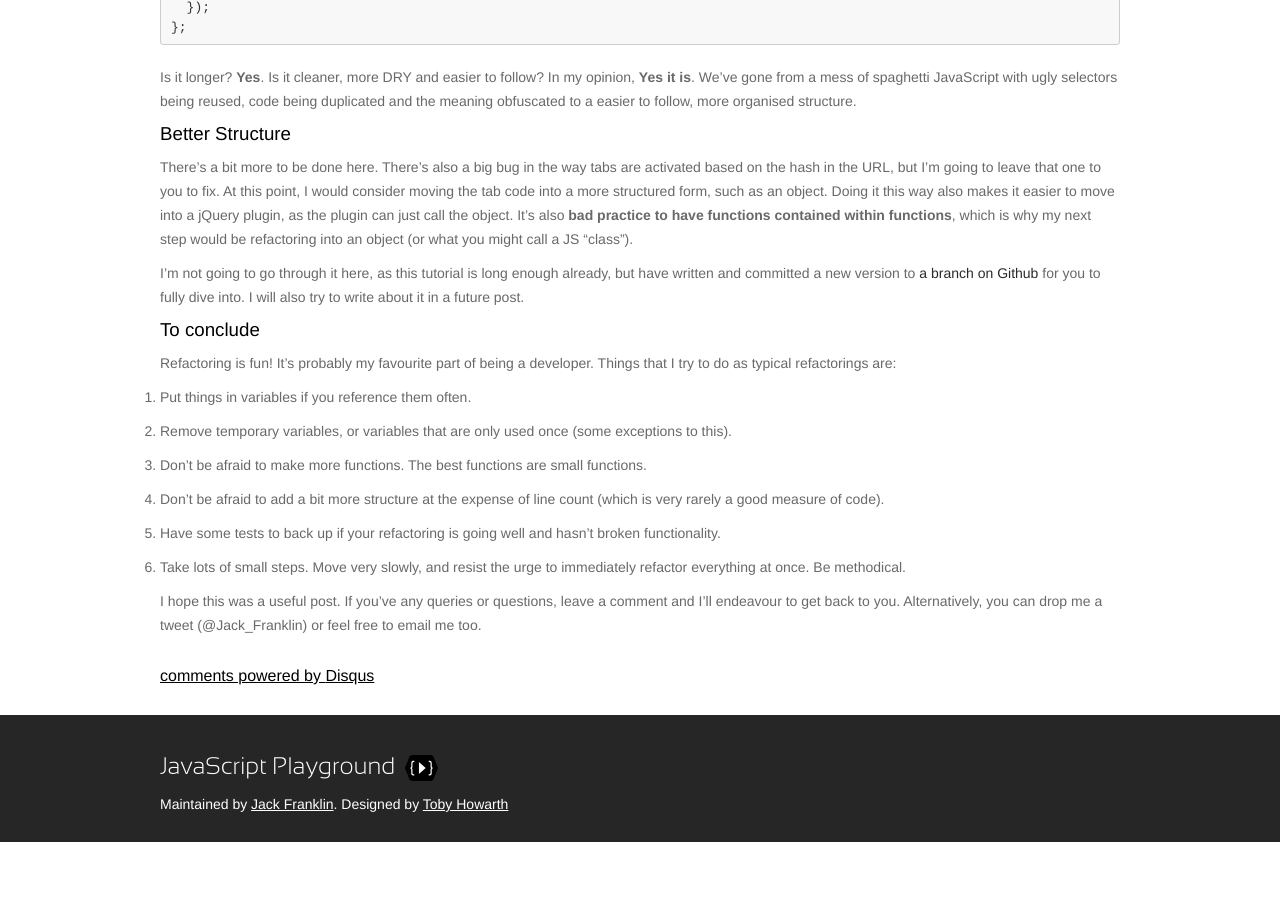
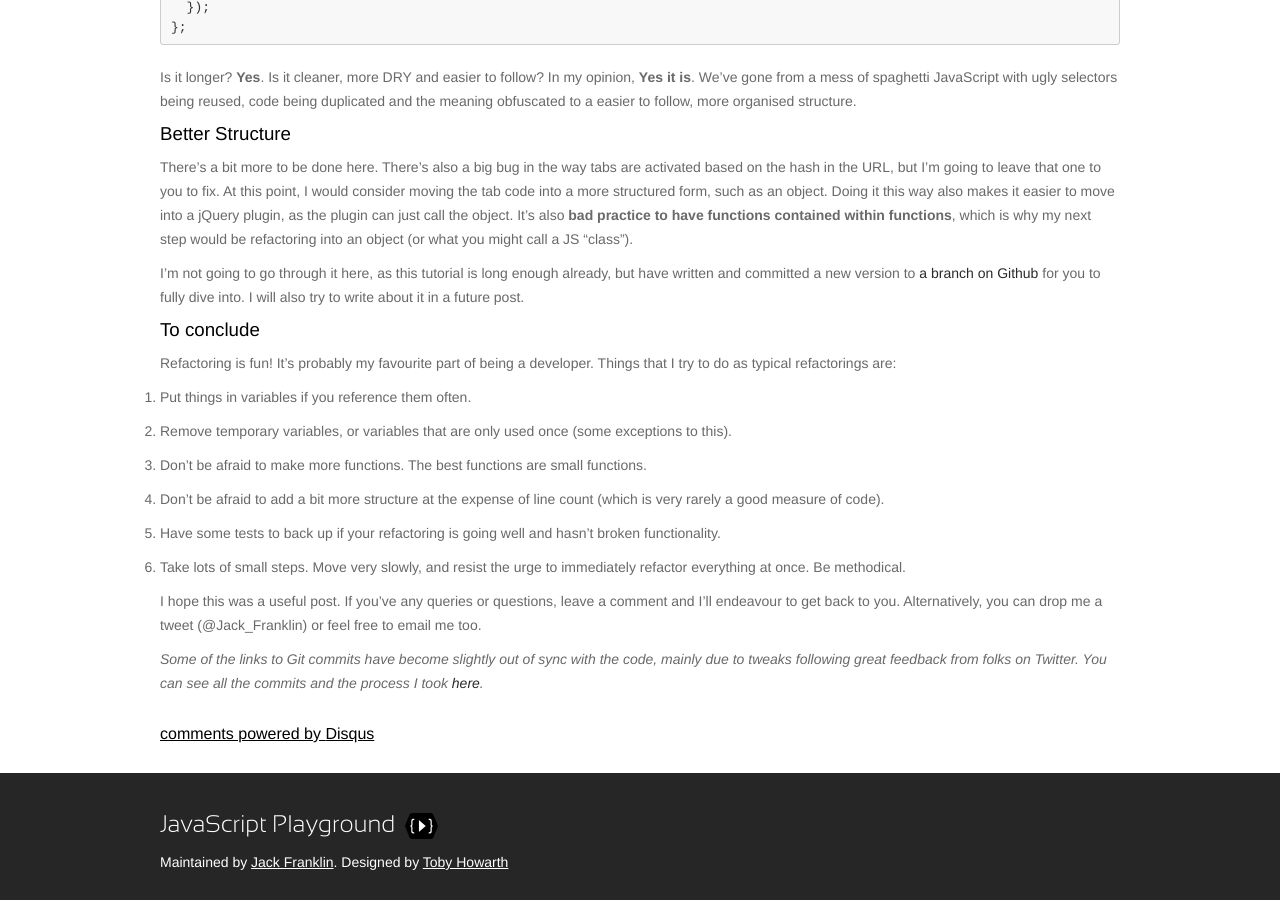
Before and after one commit to jackfranklin/javascriptplayground.com, a Jekyll site: the page built from _posts/2013-06-03-refactoring-js.md, in a window 1280 px wide and 900 px high, scrolled down 6530 px. Built offline with Jekyll 4.4.1, drawn with Linux system fonts in a browser that asks for light colours; nearby versions of some CDN libraries; comment, search, counter and statistics services are not loaded; before the commit the page ends 7372 px from its top, so only the background shows below that.

Commit message:
add commits link

```diff
--- a/_posts/2013-06-03-refactoring-js.md
+++ b/_posts/2013-06-03-refactoring-js.md
@@ -303,3 +303,5 @@ Refactoring is fun! It's probably my favourite part of being a developer. Things
 6. Take lots of small steps. Move very slowly, and resist the urge to immediately refactor everything at once. Be methodical.
 
 I hope this was a useful post. If you've any queries or questions, leave a comment and I'll endeavour to get back to you. Alternatively, you can drop me a tweet (@Jack_Franklin) or feel free to email me too.
+
+_Some of the links to Git commits have become slightly out of sync with the code, mainly due to tweaks following great feedback from folks on Twitter. You can see all the commits and the process I took [here](https://github.com/javascript-playground/refactoring-js/commits/master)._
```
